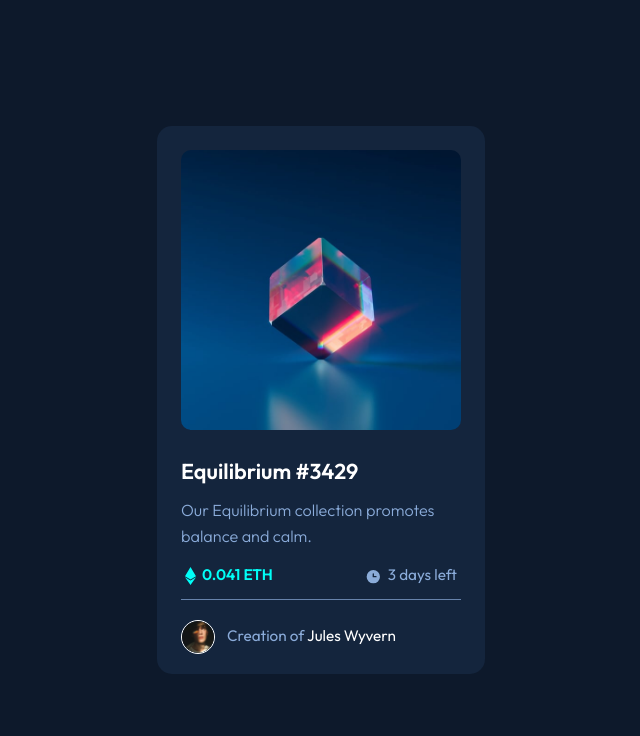
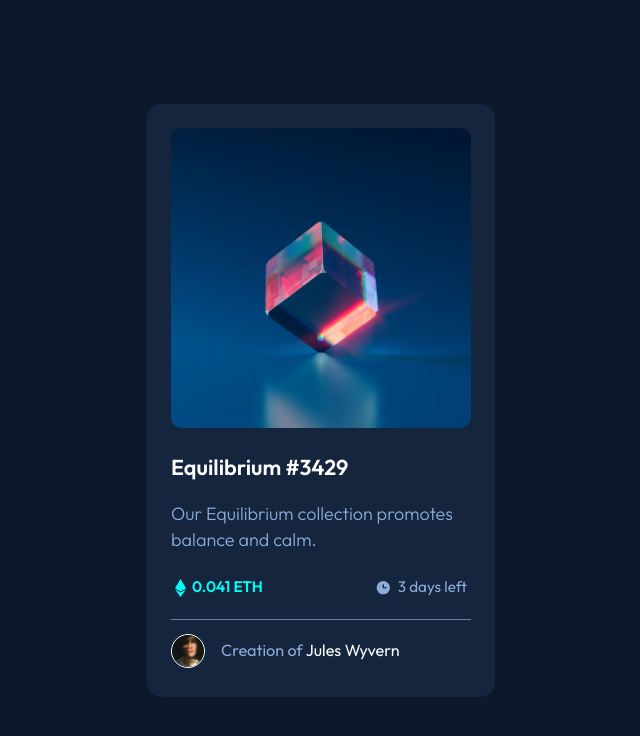
Before and after one commit to toshihikotani/nft-preview-card-component-main, a plain HTML site: page index.html in a window 1280 px wide. Shown: the whole page, without its empty margins (319-959 px from the left). Drawn offline with Linux system fonts and the light colour scheme.

Commit message:
"Update the CSS style for desktop/tablet"

```diff
--- a/sass/styles.scss
+++ b/sass/styles.scss
@@ -11,6 +11,31 @@ $very-dark-blue-main-bg:hsl(217, 54%, 11%);
 $very-dark-blue-card-bg: hsl(216, 50%, 16%);
 $white: hsl(0, 0%, 100%);
 
+/* MIXINS */
+@mixin displayFlexCenter{
+    display: flex;
+    justify-content: center;
+    align-items: center;
+}
+
+@mixin fontStyle($fontFamily, $fontSize: 18px, $color){
+    font-family: $fontFamily;
+    font-size: $fontSize;
+    color: $color;
+}
+
+@mixin rightIconSet($url){
+    content: url($url);
+    vertical-align: middle;
+    margin-right: 6px;
+}
+
+@mixin commonPositionSet($position, $width, $border-radius){
+    position: $position;
+    width: $width;
+    border-radius: $border-radius;
+}
+
 html, body {
     min-width: 100vw;
 }
@@ -21,9 +46,7 @@ body {
     min-height: 100vh;
     box-sizing:content-box;
     background-color: $very-dark-blue-main-bg;
-    display: flex;
-    justify-content: center;
-    align-items: center;
+    @include displayFlexCenter;
     font-size: 18px;
 }
 
@@ -37,29 +60,21 @@ main {
 
     /* EQUILIBRIUM IMAGE*/
     .image-box {
-        position: relative;
-        width: 100%;
-        border-radius: 10px;
+        @include commonPositionSet(relative, 100%, 10px);
 
         .equilibrium {
-            position: relative;
-            width: inherit;
-            border-radius: inherit;
+            @include commonPositionSet(relative, inherit, inherit);
         }
 
         .overlay {
-            position: absolute;
-            width: inherit;
-            border-radius: inherit;
+            @include commonPositionSet(absolute, inherit, inherit);
             height: 100%;
             top: 0;
             right: 0;
             bottom: 0;
             left: 0;
             background-color: rgba($cyan, 0.5);
-            display: flex;
-            justify-content: center;
-            align-items: center;
+            @include displayFlexCenter;
             opacity: 0;
             transition: 0.5s ease;
             cursor: pointer;
@@ -68,15 +83,11 @@ main {
                 opacity: 1;
             }
         }
-
-
     }
 
     /* TITLE */
     .title {
-        font-family: 'Outfit-SemiBold';
-        font-size: 1.20em;
-        color: $white;
+        @include fontStyle('Outfit-SemiBold', 1.20em, $white);
         margin-bottom: 10px;
         cursor: pointer;
 
@@ -87,9 +98,7 @@ main {
 
     /* DESCRIPTION */
     .description {
-        font-family: 'Outfit-Light';
-        font-size: 0.90em;
-        color: $soft-blue;
+        @include fontStyle('Outfit-Light', 0.90em, $soft-blue);
         line-height: 26px;
         margin: 12px 0px;
     }
@@ -105,24 +114,18 @@ main {
         }
 
         .ethereum {
-            font-family: 'Outfit-SemiBold';
-            color: $cyan;
+            @include fontStyle('Outfit-SemiBold', null, $cyan);
 
             .ethereum-icon {
-                content: url('../images/icon-ethereum.svg');
-                vertical-align: middle;
-                margin-right: 6px;
+                @include rightIconSet('../images/icon-ethereum.svg');
             }
         }
 
         .time {
-            font-family: 'Outfit-Regular';
-            color: $soft-blue;
+            @include fontStyle('Outfit-Regular', null, $soft-blue);
 
             .time-icon {
-                content: url('../images/icon-clock.svg');
-                vertical-align: middle;
-                margin-right: 6px;
+                @include rightIconSet('../images/icon-clock.svg');
             }
         }
     }
@@ -151,9 +154,7 @@ main {
         p {
             margin: 6px 12px;
             vertical-align: middle;
-            font-family: 'Outfit-Regular';
-            font-size: 0.85em;
-            color: $soft-blue;
+            @include fontStyle('Outfit-Regular', 0.85em, $soft-blue);
 
             .avatar-name {
                 color: $white;
@@ -166,3 +167,57 @@ main {
         }
      }
 }
+
+/* PORTRAIT TABLET */
+@media only screen and (min-width:600px){
+
+}
+
+/* LANDSCAPE TABLET */
+@media only screen and (min-width:768px){
+    main {
+        width: 300px;
+        height: 545px;
+
+        /* TITLE */
+        .title {
+            margin-top: 20px;
+            margin-bottom: 20px;
+        }
+
+        /* DESCRIPTION */
+        .description {
+            @include fontStyle('Outfit-Light', 1.0em, $soft-blue);
+        }
+
+        /* NFT STATUS */
+        .nft-status {
+
+            .ethereum, .time {
+                margin: 12px 4px;
+            }
+        }
+
+        /* HORIZONTAL LINE */
+        hr {
+            margin: 10px 0px 14px;
+        }
+
+        /* AVATAR PROFILE */
+        .avatar-profile {
+
+            p {
+                margin: 6px 16px;
+                @include fontStyle('Outfit-Regular', 0.90em, $soft-blue);
+            }
+        }
+    }
+}
+
+/* LAPTOP/DESKTOP */
+@media only screen and (min-width:992px){
+}
+
+/* LARGE LAPTOP/DESKTOP */
+@media only screen and (min-width:1200px){
+}
```
Also changed, not shown: css/styles.css, 1 other file.
